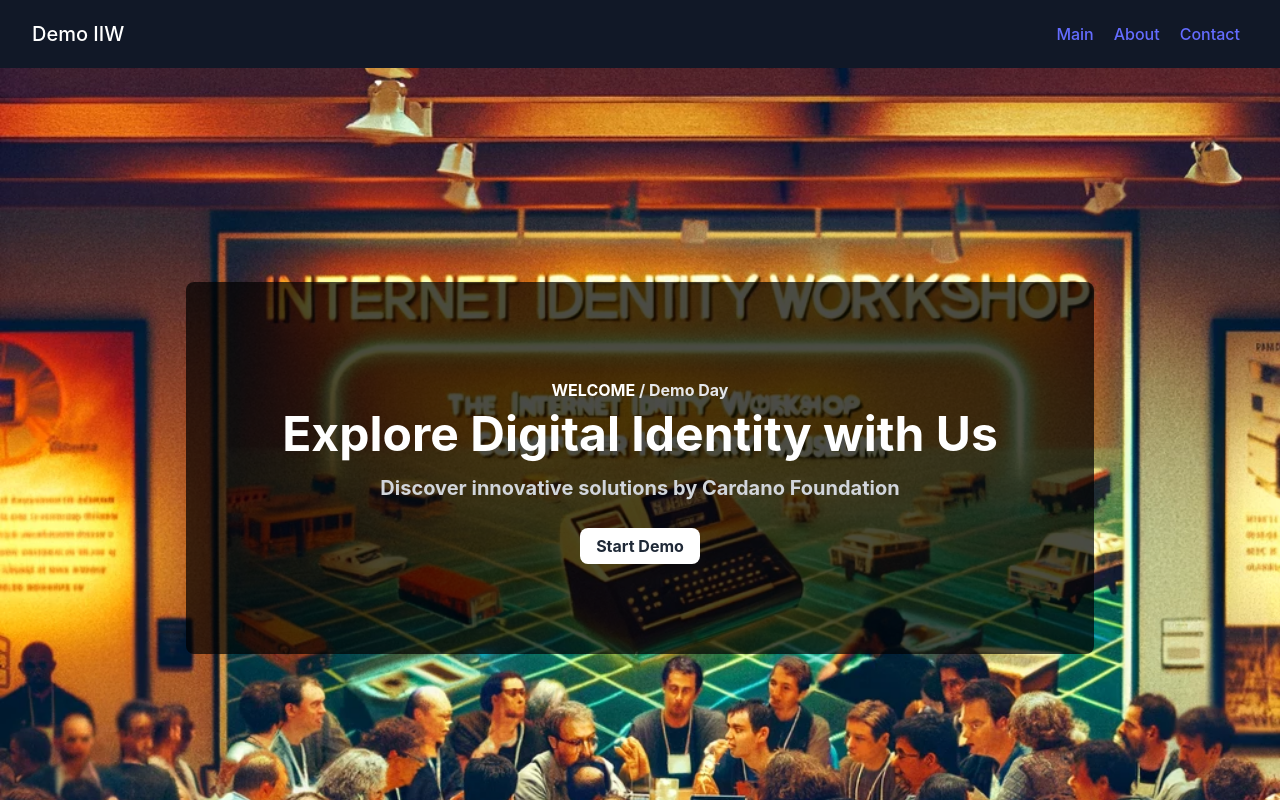
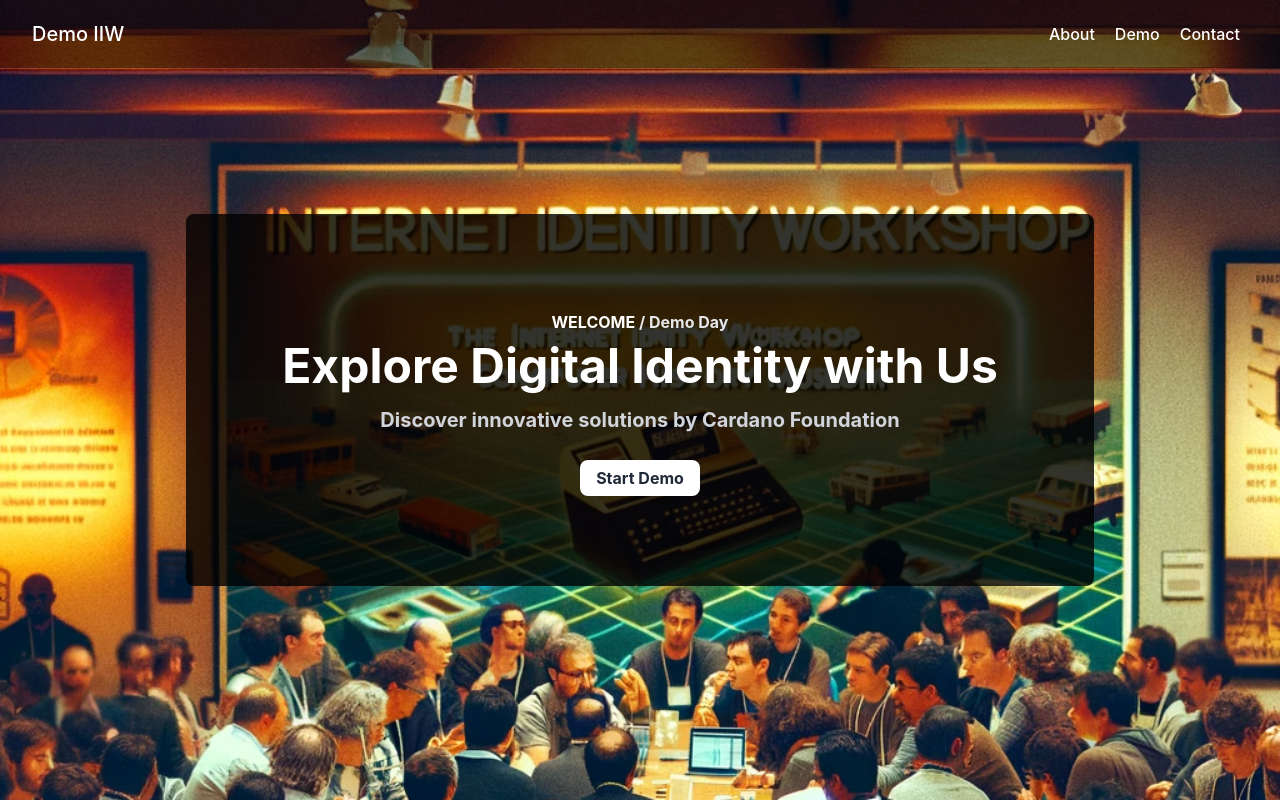
Before and after one commit to cardano-foundation/cf-poc-tunnel, a React (Vite) app in the folder demo/ui/: page / in a window 1280 px wide. Shown: the top 800 px of the page. Built offline with nearby package versions, Linux system fonts and the light colour scheme.

Commit message:
fix: header styles

```diff
--- a/demo/ui/src/components/Header.tsx
+++ b/demo/ui/src/components/Header.tsx
@@ -2,15 +2,15 @@
 
 const Header: React.FC = () => {
     return (
-        <header className="bg-gray-900 text-white body-font shadow w-full">
+        <header className="text-white body-font shadow w-full fixed top-0 left-0 z-50 bg-black bg-opacity-60">
             <div className="container mx-auto flex flex-wrap p-5 flex-col md:flex-row items-center">
                 <a className="flex title-font font-medium items-center text-white mb-4 md:mb-0">
                     <span className="ml-3 text-xl">Demo IIW</span>
                 </a>
                 <nav className="md:ml-auto flex flex-wrap items-center text-base justify-center">
-                    <a href="#" className="mr-5 hover:text-gray-400">Main</a>
-                    <a href="#" className="mr-5 hover:text-gray-400">About</a>
-                    <a href="#" className="mr-5 hover:text-gray-400">Contact</a>
+                    <a href="#" className="mr-5 text-white hover:text-gray-300">About</a>
+                    <a href="#" className="mr-5 text-white hover:text-gray-300">Demo</a>
+                    <a href="#" className="mr-5 text-white hover:text-gray-300">Contact</a>
                 </nav>
             </div>
         </header>
--- a/demo/ui/src/components/HeroSection.tsx
+++ b/demo/ui/src/components/HeroSection.tsx
@@ -3,7 +3,7 @@
     return (
         <>
             <div className="relative h-screen flex items-center justify-center text-center bg-hero bg-cover bg-no-repeat" >
-                <div className="hero-content z-10 p-24 bg-black bg-opacity-70 rounded-lg">
+                <div className="hero-content z-10 p-24 bg-black bg-opacity-80 rounded-lg">
                     <p className="text-sm md:text-base text-white font-bold mb-2">WELCOME <span className="text-gray-200">/ Demo Day</span></p>
                     <h1 className="font-bold break-normal text-white text-3xl md:text-5xl mb-4">Explore Digital Identity with Us</h1>
                     <p className="text-base md:text-xl text-gray-300 font-bold mb-8">Discover innovative solutions by Cardano Foundation</p>
```
